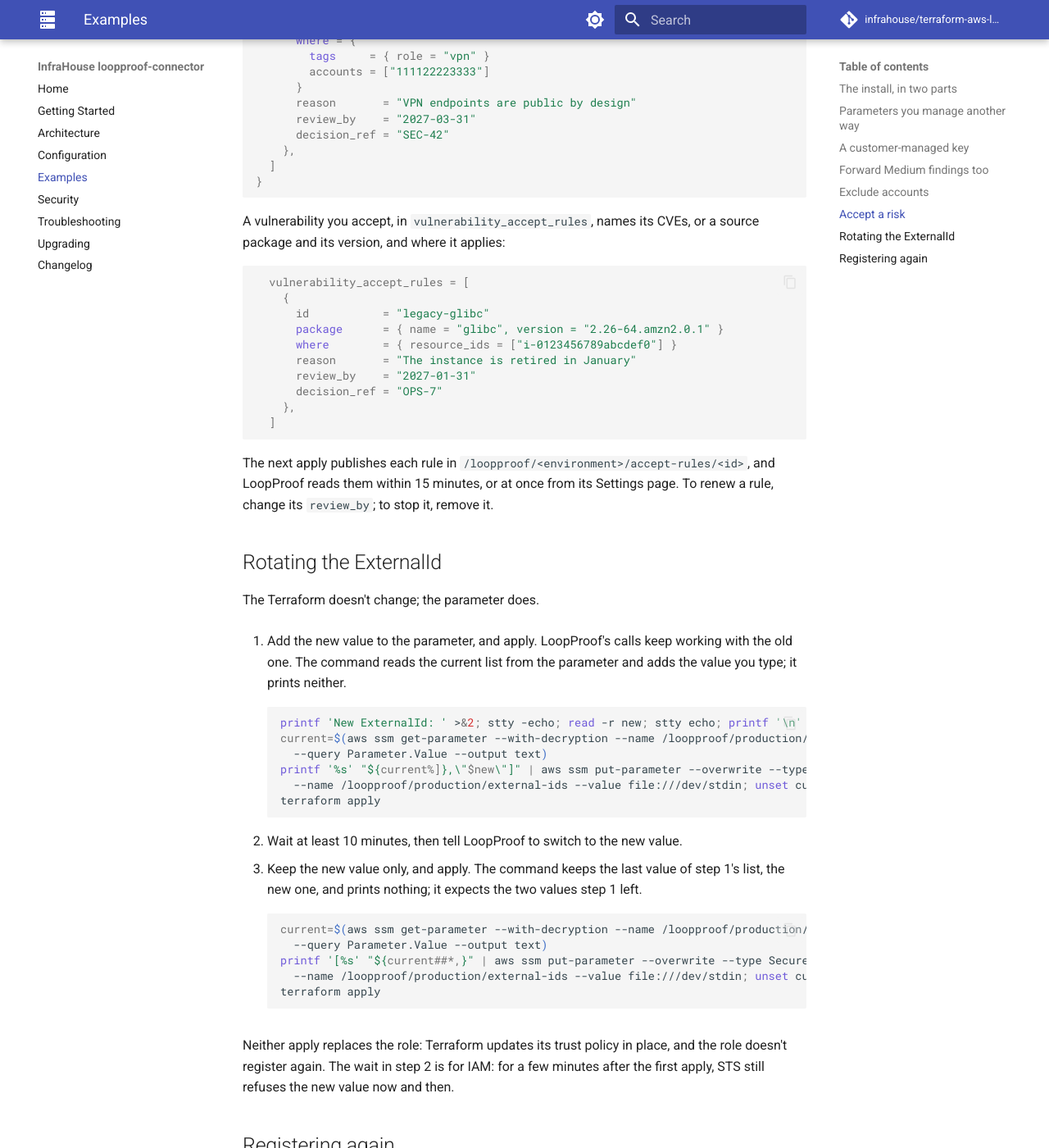
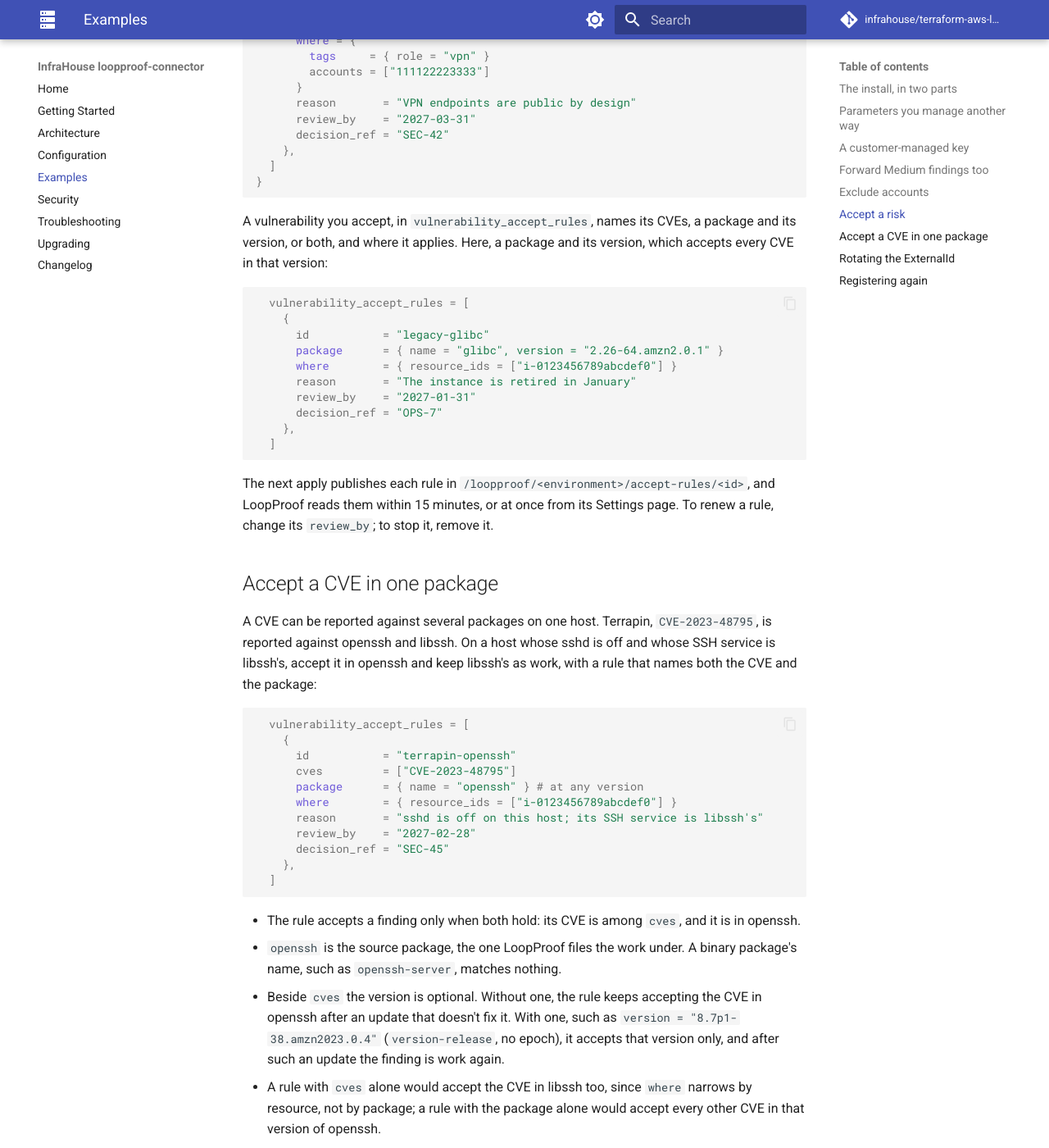
Before and after one commit to infrahouse/terraform-aws-loopproof-connector, an MkDocs documentation site: the page built from docs/examples.md, in a window 1280 px wide and 1400 px high, scrolled down 2317 px. Shown: the whole window at 82% size. Built offline with MkDocs 1.6.1 and Material for MkDocs 9.7.7, drawn with Linux system fonts in a browser that asks for light colours; comment, search, counter and statistics services are not loaded.

Commit message:
docs(accept-rules): a vulnerability rule naming cves and a package together (IH-60)
- README: "Accepting vulnerabilities", the three shapes a vulnerability rule takes and
  what each accepts; the package as LoopProof files the work under it, a source package
  with its version-release and no epoch, or a language package by its name, so a binary
  package's name such as openssh-server matches nothing; the openssh example, Terrapin
  accepted in openssh and not in libssh; and "Upgrading from 1.3.0".
- docs/: configuration's fields and shapes, the example, the upgrade from 1.3.0, and the
  bytes of a rule whose package has no version in architecture.
- CLAUDE.md: the contract's package version left out when unset, the shapes, and the
  upgrade test from 1.3.0 with rules.

Co-Authored-By: Claude Opus 5.5 <noreply@anthropic.com>

````diff
--- a/docs/examples.md
+++ b/docs/examples.md
@@ -113,8 +113,8 @@ module "loopproof_connector" {
 }
 ```
 
-A vulnerability you accept, in `vulnerability_accept_rules`, names its CVEs, or a source package and its version, and
-where it applies:
+A vulnerability you accept, in `vulnerability_accept_rules`, names its CVEs, a package and its version, or both, and
+where it applies. Here, a package and its version, which accepts every CVE in that version:
 
 ```hcl
   vulnerability_accept_rules = [
@@ -131,6 +131,35 @@ where it applies:
 
 The next apply publishes each rule in `/loopproof/<environment>/accept-rules/<id>`, and LoopProof reads them within 15
 minutes, or at once from its Settings page. To renew a rule, change its `review_by`; to stop it, remove it.
+
+## Accept a CVE in one package
+
+A CVE can be reported against several packages on one host. Terrapin, `CVE-2023-48795`, is reported against openssh
+and libssh. On a host whose sshd is off and whose SSH service is libssh's, accept it in openssh and keep libssh's as
+work, with a rule that names both the CVE and the package:
+
+```hcl
+  vulnerability_accept_rules = [
+    {
+      id           = "terrapin-openssh"
+      cves         = ["CVE-2023-48795"]
+      package      = { name = "openssh" } # at any version
+      where        = { resource_ids = ["i-0123456789abcdef0"] }
+      reason       = "sshd is off on this host; its SSH service is libssh's"
+      review_by    = "2027-02-28"
+      decision_ref = "SEC-45"
+    },
+  ]
+```
+
+* The rule accepts a finding only when both hold: its CVE is among `cves`, and it is in openssh.
+* `openssh` is the source package, the one LoopProof files the work under. A binary package's name, such as
+  `openssh-server`, matches nothing.
+* Beside `cves` the version is optional. Without one, the rule keeps accepting the CVE in openssh after an update that
+  doesn't fix it. With one, such as `version = "8.7p1-38.amzn2023.0.4"` (`version-release`, no epoch), it accepts that
+  version only, and after such an update the finding is work again.
+* A rule with `cves` alone would accept the CVE in libssh too, since `where` narrows by resource, not by package; a
+  rule with the package alone would accept every other CVE in that version of openssh.
 
 ## Rotating the ExternalId
 
````
Also changed, not shown: CLAUDE.md (+16 -11 lines), README.md (+48 -1 lines), docs/architecture.md (+10 -2 lines), docs/configuration.md (+15 -7 lines), docs/upgrading.md (+17 -0 lines).
